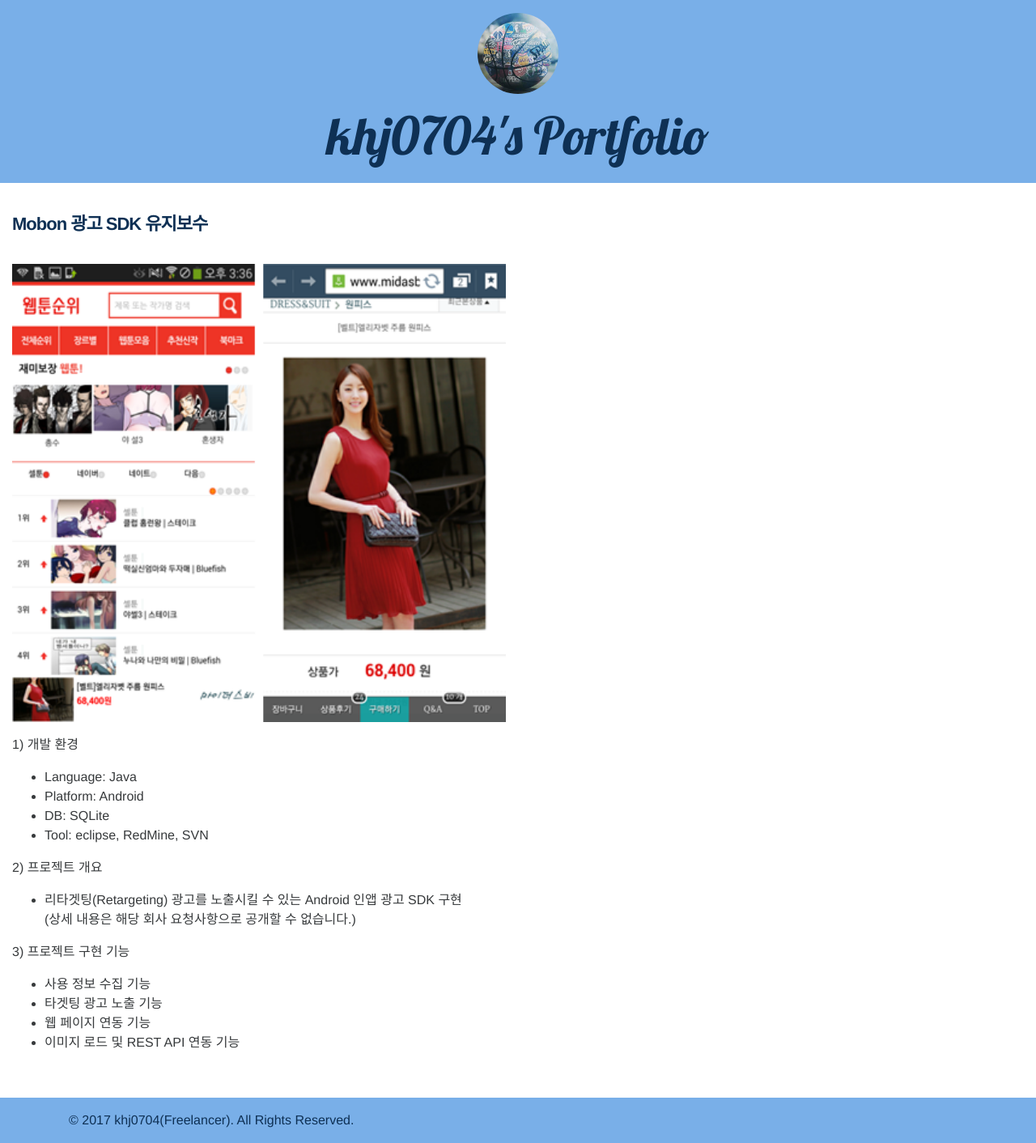
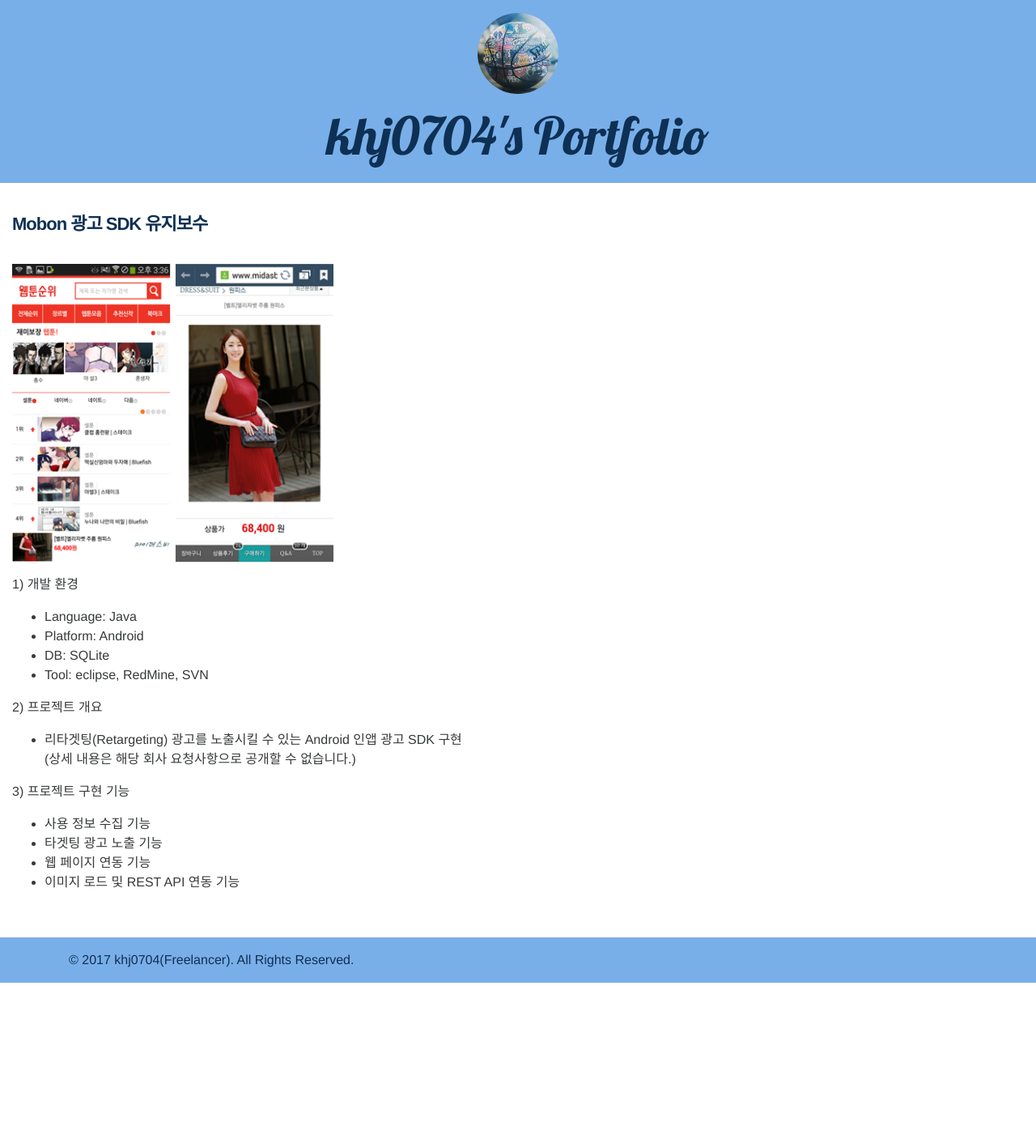
Before and after one commit to khj0704/khj0704.github.io, a Jekyll site: the page built from _posts/2015-03-15-portfolio16.md, in a window 1280 px wide. Shown: the whole page at 81% size. Built offline with Jekyll 4.4.1, drawn with Linux system fonts in a browser that asks for light colours; nearby versions of some CDN libraries; after the commit the page ends 1214 px from its top, so only the background shows below that.

Commit message:
Modified Post Layout

```diff
--- a/_layouts/post.html
+++ b/_layouts/post.html
@@ -59,8 +59,6 @@
 			}
 			.vcenter {
 				display: inline-block;
-				width: 50%;
-				height: 50%;
 				vertical-align: middle;
 				float: none;
 			}
@@ -85,12 +83,12 @@
 				<div class="col-md-12">
 					<h1 class="post-title"><b>{{ page.title }}</b></h1>
 				</div>
-				<div class="col-sm-12 col-md-6 vcenter">
+				<div class="col-xs-12 col-sm-12 col-md-6 col-lg-4 vcenter">
 					<div>
 						<img src="../../../../../web-dist/images/{{ page.image }}" style="width:100%;height:auto;margin-left:auto;margin-right:auto;">
 					</div>
 				</div>
-				<div class="col-sm-12 col-md-6 vcenter">
+				<div class="col-xs-12 col-sm-12 col-md-6 col-lg-8 vcenter">
 					<p>
 						<article class="post-content">
 							{{ content }}
```
